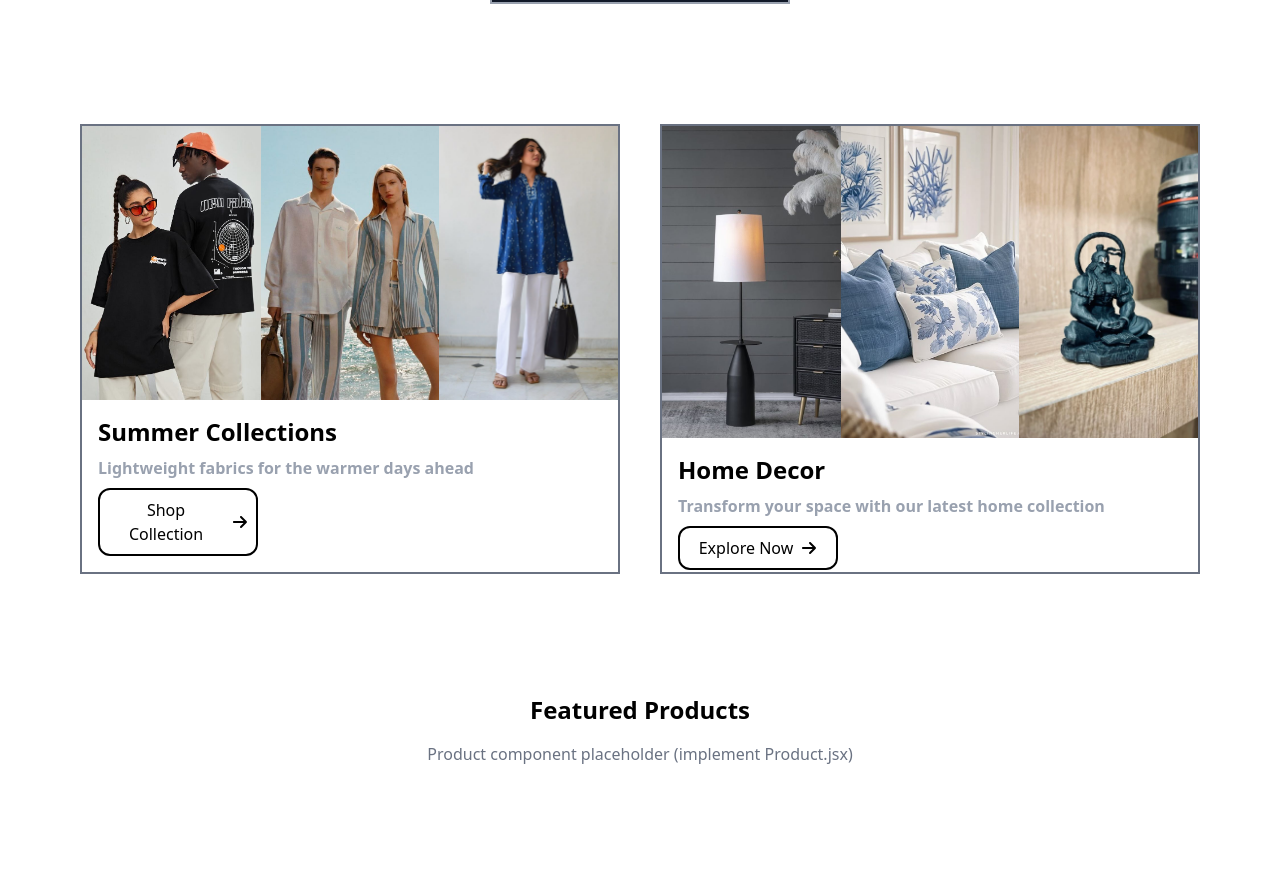
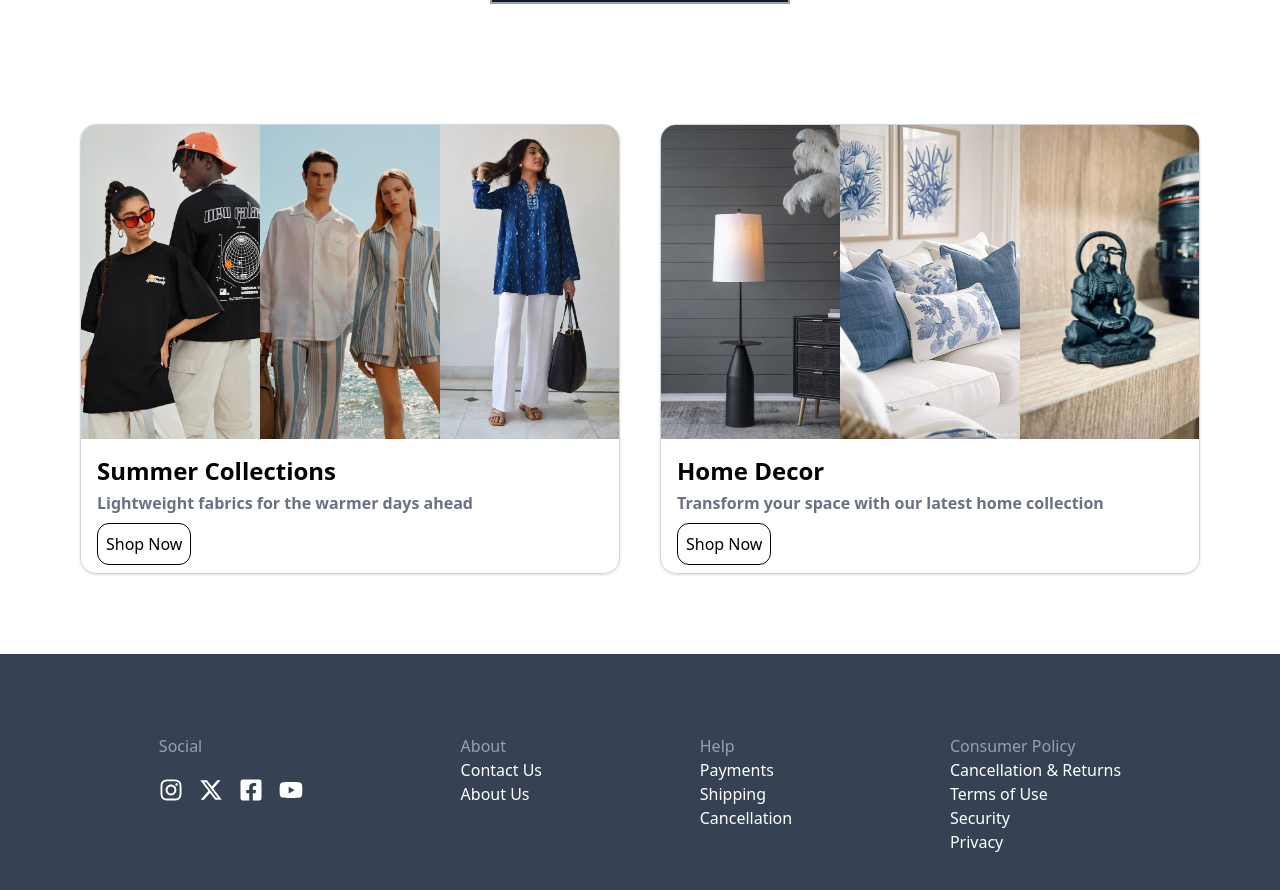
Before and after one commit to crarun9740/E-CommerceWeb, a React (Vite) app: page / in a window 1280 px wide. Shown: the part 1860-2750 px from the top of the page. Before the commit the page ends 2666 px from the top, so only its background shows below. Built offline with nearby package versions, Linux system fonts and the light colour scheme.

Commit message:
added buttons on summercollection

```diff
--- a/src/Components/Contact.jsx
+++ b/src/Components/Contact.jsx
@@ -1,7 +1,23 @@
 import React from "react";
 
-function Contact() {
-  return <div className="pt-20">hbfqhblbbhjl fhl</div>;
+export default function ContactPage() {
+  return (
+    <div className="container mx-auto px-4 py-12 pt-20">
+      <div className="max-w-5xl mx-auto">
+        <div className="text-center mb-12">
+          <h1 className="text-3xl md:text-4xl font-bold tracking-tight mb-2">
+            Contact Us
+          </h1>
+          <p className="text-muted-foreground max-w-2xl mx-auto">
+            Have questions about our products, orders, or need styling advice?
+            We're here to help!
+          </p>
+        </div>
+
+        <div>
+          <div></div>
+        </div>
+      </div>
+    </div>
+  );
 }
-
-export default Contact;
--- a/src/Components/Home.jsx
+++ b/src/Components/Home.jsx
@@ -5,6 +5,7 @@ import Footer from "./Footer";
 
 function Home() {
   return (
+    <>
       <div className="min-h-screen">
         {/* Hero Section */}
         <div
@@ -81,7 +82,9 @@ function Home() {
           id="categories-section"
           className="flex flex-col justify-center items-center mt-10 px-4"
         >
-        <span className="text-xl md:text-2xl font-bold">Shop by Category</span>
+          <span className="text-xl md:text-2xl font-bold">
+            Shop by Category
+          </span>
           <div className="flex flex-wrap justify-center gap-4 md:gap-5 mt-6 md:mt-10">
             {[
               {
@@ -110,7 +113,7 @@ function Home() {
               },
             ].map((category, index) => (
               <Link key={index} to={category.link}>
-              <div className="relative w-[250px] md:w-[300px] h-[400px] md:h-[450px] border-2 border-gray-400">
+                <div className="relative w-[250px] md:w-[300px] h-[400px] md:h-[450px] border-2  border-gray-400">
                   <img
                     src={category.img}
                     alt={category.name}
@@ -144,7 +147,7 @@ function Home() {
                 "/assets/summer-5.jpeg",
                 "/assets/summer-6.jpeg",
               ],
-            link: "/collections/summer",
+              link: "/categories",
             },
             {
               title: "Home Decor",
@@ -154,14 +157,16 @@ function Home() {
                 "/assets/homedecor-3.jpeg",
                 "/assets/homedecor-5.jpeg",
               ],
-            link: "/collections/homedecor",
+              link: "/categories/homedecor",
             },
           ].map((collection, index) => (
             <div
               key={index}
-            className="w-full lg:w-1/2 border-2 border-gray-500 h-[400px] md:h-[450px] flex flex-col"
+              className="w-full lg:w-1/2 border border-gray-300 h-[390px] md:h-[450px] flex flex-col rounded-2xl overflow-hidden shadow-sm"
             >
-            <div className="flex w-full h-[70%]">
+              {/* Images Section */}
+
+              <div className="relative flex w-full h-[70%]">
                 {collection.images.map((img, imgIndex) => (
                   <img
                     key={imgIndex}
@@ -171,41 +176,31 @@ function Home() {
                   />
                 ))}
               </div>
-            <div className="flex flex-col gap-2 p-4">
-              <span className="text-xl md:text-2xl font-bold text-black">
+
+              {/* Text & Button Section */}
+              <div className="flex flex-col justify-between p-4 h-[30%]">
+                <div>
+                  <span className="text-xl md:text-2xl font-bold text-black block">
                     {collection.title}
                   </span>
-              <span className="font-semibold text-gray-400 text-sm md:text-base">
+                  <span className="font-semibold text-gray-500 text-sm md:text-base block mt-1">
                     {collection.desc}
                   </span>
                   <Link to="/categories">
-                <button className="flex justify-center items-center w-40 border-2 p-2 rounded-xl cursor-pointer hover:bg-black hover:text-white">
-                  <span>
-                    {collection.title === "Summer Collections"
-                      ? "Shop Collection"
-                      : "Explore Now"}
-                  </span>
-                  <FaArrowRight className="ml-2" />
+                    <div className="flex ">
+                      <button className="border-1 p-2 rounded-xl mt-2 hover:bg-gray-200  cursor-pointer ">
+                        Shop Now
                       </button>
+                    </div>
                   </Link>
+                </div>
               </div>
             </div>
           ))}
         </div>
-
-      {/* Placeholder for Product Section */}
-      <div id="products-section" className="px-4 md:px-16 lg:px-20 py-10">
-        <h2 className="text-xl md:text-2xl font-bold text-center">
-          Featured Products
-        </h2>
-        {/* Replace with actual Product component or content */}
-        <div className="text-center text-gray-500 mt-4">
-          Product component placeholder (implement Product.jsx)
       </div>
-      </div>
-
-      {/* Placeholder for Footer */}
-    </div>
+      <Footer />
+    </>
   );
 }
 
```
Lines whose indentation alone changed are shown as unchanged.
